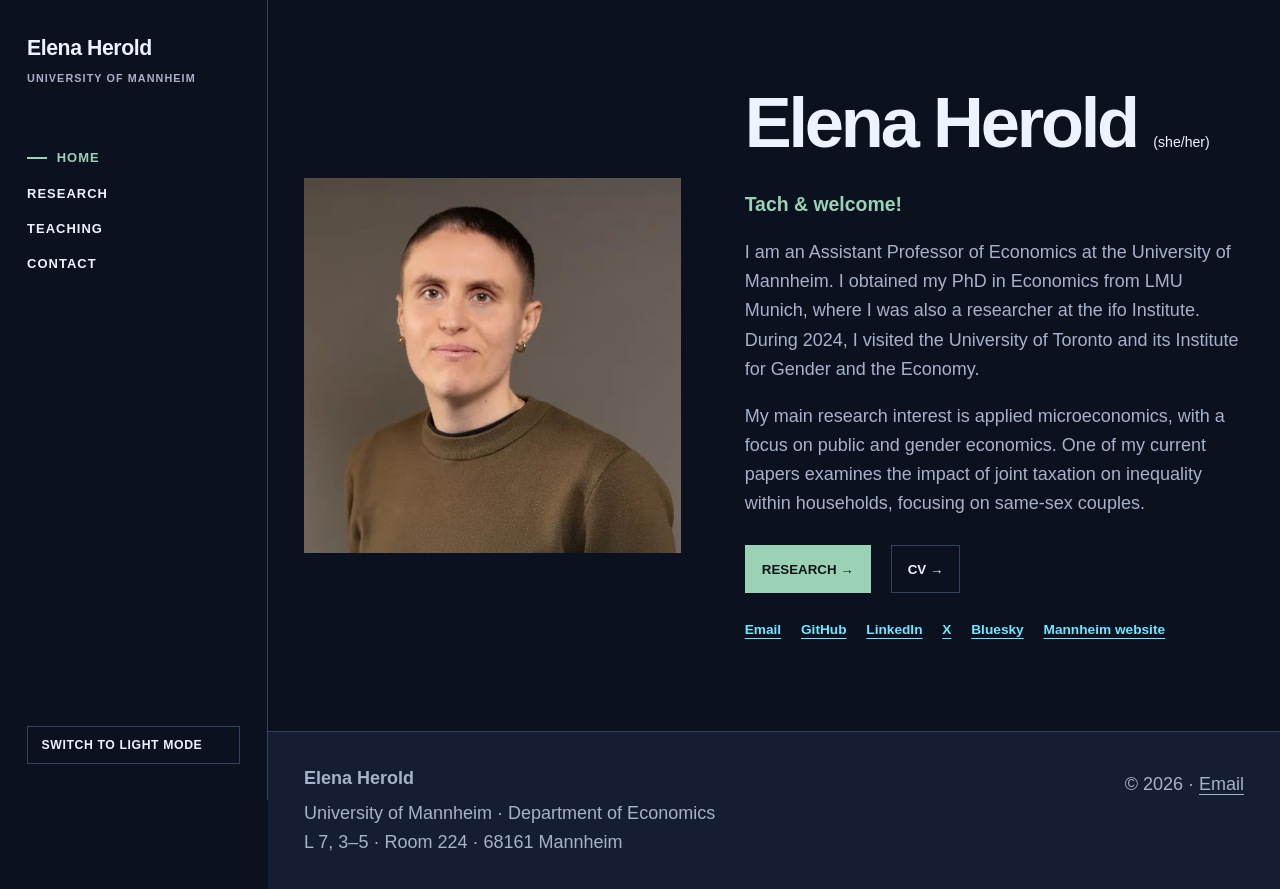
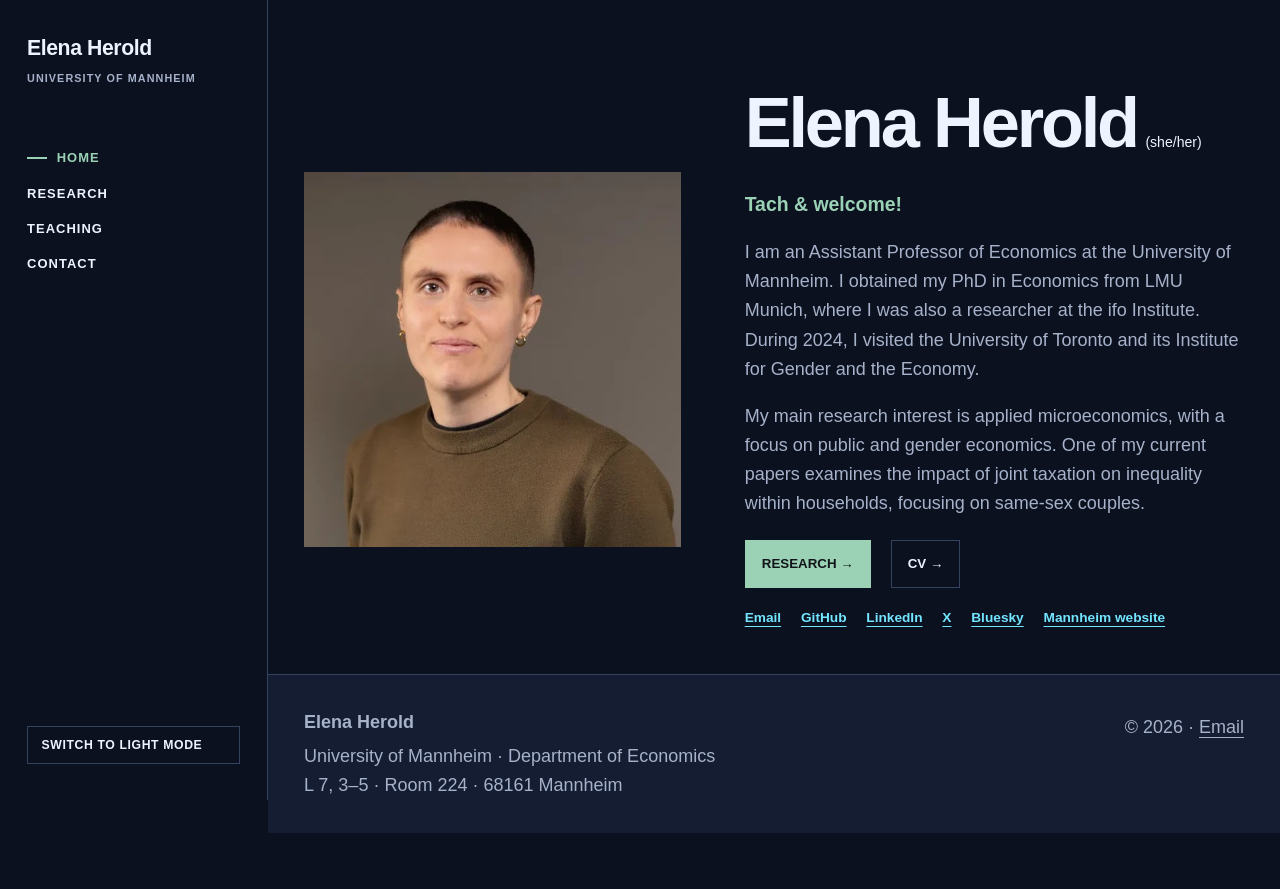
Before and after one commit to ElenaHerold/website, a plain HTML site: page index.html in a window 1280 px wide. After the commit the page ends 833 px from the top, so only its background shows below. Drawn offline with Linux system fonts and the light colour scheme.

Commit message:
Tighten homepage spacing

```diff
--- a/styles.css
+++ b/styles.css
@@ -55,17 +55,19 @@ img { max-width: 100%; }
 .theme-toggle:hover { border-color: var(--green); color: var(--green); }
 
 main { min-height: calc(100vh - 120px); }
+main:has(> .hero) { min-height: 0; }
 .container { width: min(calc(100% - 4rem), 1080px); margin: auto; }
-.hero { min-height: 80vh; display: flex; align-items: center; padding: 5rem 0; }
+.hero { display: flex; align-items: center; padding: 5rem 0 2.5rem; }
 .profile-hero { display: grid; grid-template-columns: minmax(320px, .86fr) minmax(0, 1.14fr); gap: clamp(2.8rem, 5vw, 4.8rem); align-items: center; }
+.profile-hero h1 { display: flex; flex-wrap: wrap; align-items: baseline; gap: .12em; }
 .portrait { display: block; width: 100%; height: auto; object-fit: contain; border: 0; box-shadow: none; margin: 0; }
 h1 { margin: 0; font: 720 clamp(3rem, 5.5vw, 5.1rem)/.94 var(--sans); letter-spacing: -.045em; }
 h1 small { font-size: .2em !important; font-weight: 500 !important; }
 .welcome { margin-bottom: .55rem; color: var(--green); font-size: 1.08rem; font-weight: 800; }
 .bio { max-width: 66ch; margin-top: 1.8rem; color: var(--muted); }
 .actions, .quick-links { display: flex; flex-wrap: wrap; gap: .65rem 1.1rem; }
-.actions { margin-top: 1.5rem; }
-.quick-links { margin-top: 1.4rem; }
+.hero .actions { margin-top: 1.2rem; }
+.hero .quick-links { margin-top: 1.05rem; }
 .quick-links a { color: var(--secondary); font-size: .76rem; font-weight: 750; }
 .button { padding: .68rem .9rem; border: 1px solid var(--line); font-size: .74rem; font-weight: 800; text-decoration: none; text-transform: uppercase; }
 .button:hover { border-color: var(--secondary); color: var(--secondary); }
@@ -205,6 +207,7 @@ html:not([data-theme="light"]) .paper-links a, html:not([data-theme="light"]) de
 
 @media (max-width: 620px) {
   .hero, .compact-page { padding: 3rem 0 4rem; }
+  .hero { padding-bottom: 2rem; }
   h1 { font-size: 3.35rem; }
   .paper-card { grid-template-columns: 1fr; }
   .paper-card h3, .paper-meta-row, .paper-card > details[open] { grid-column: 1; }
```
